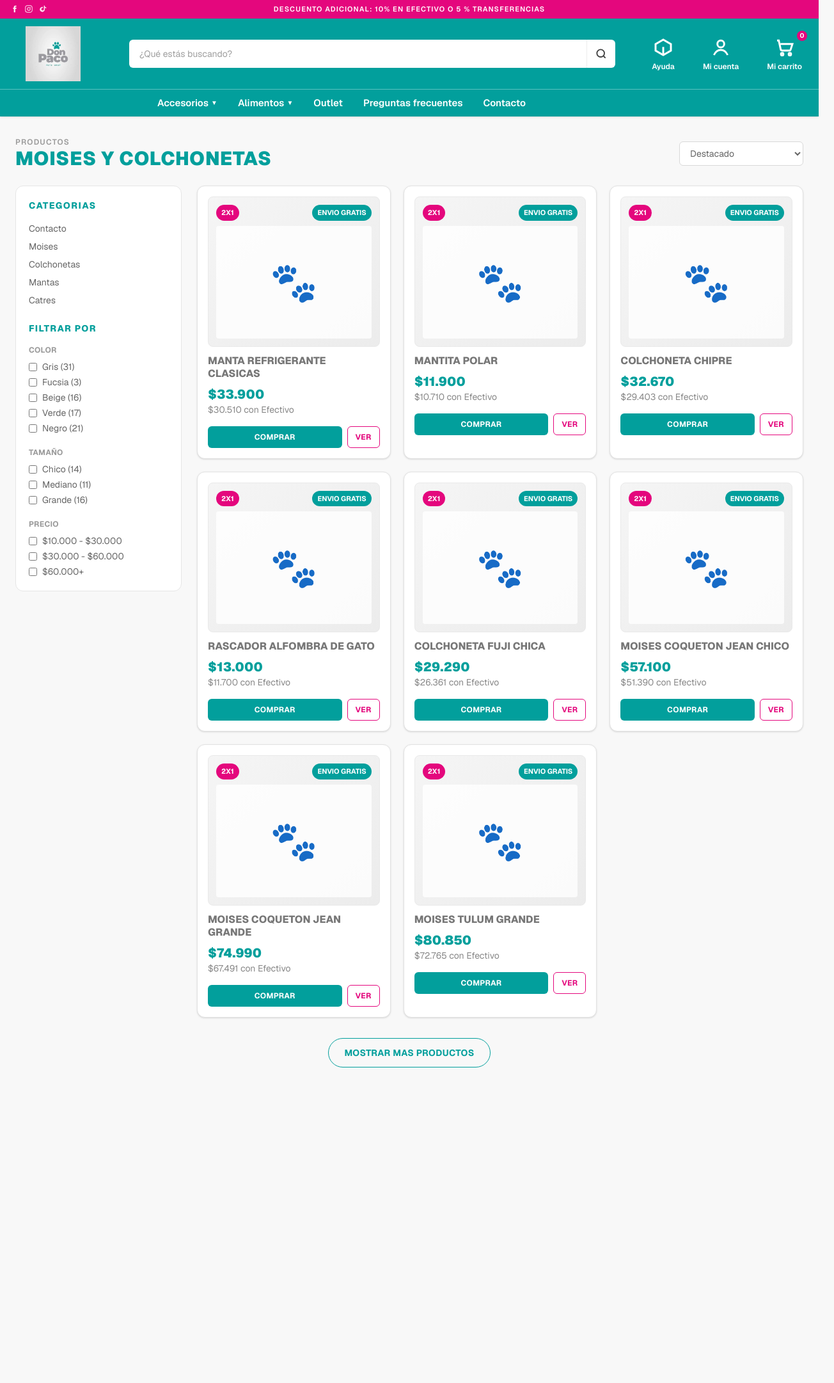
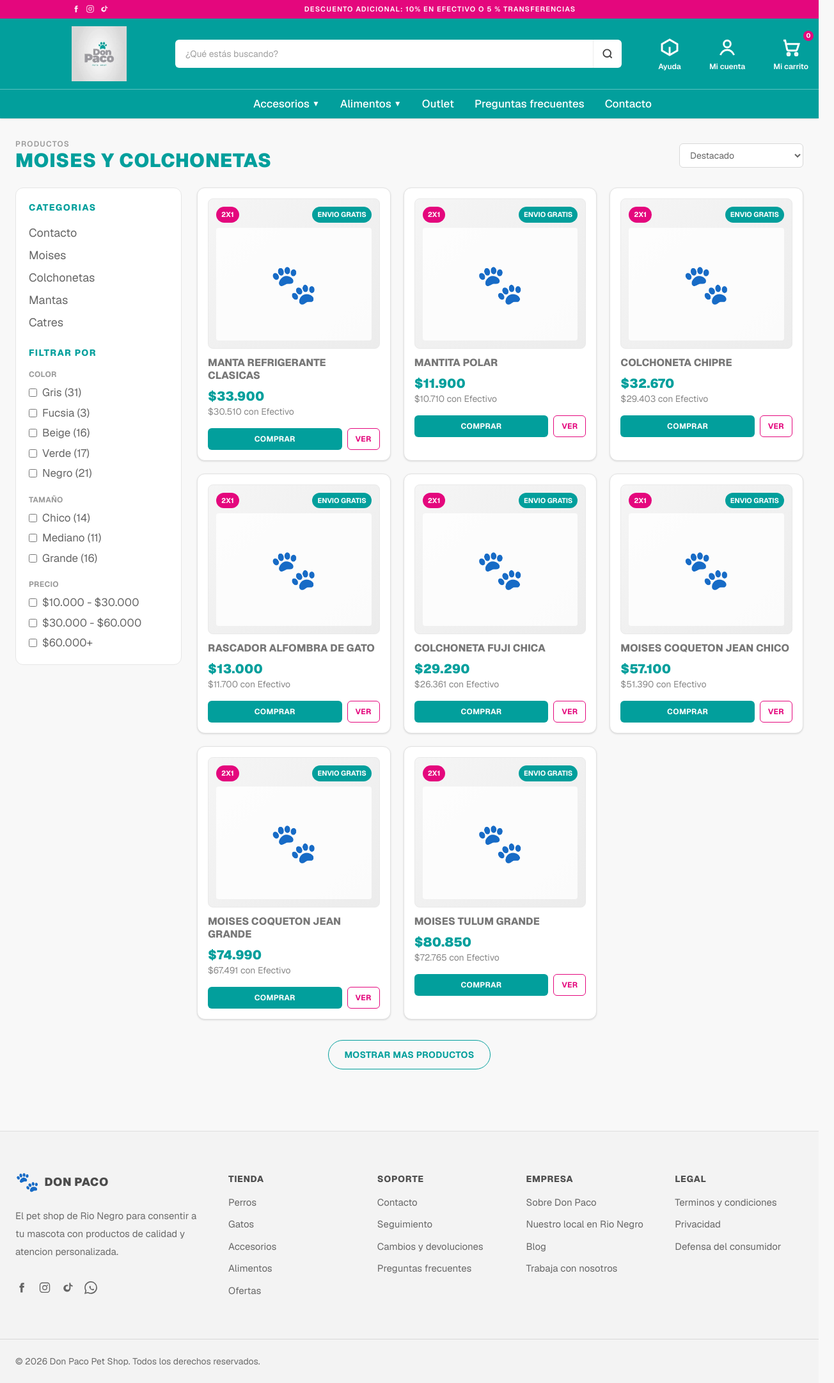
Before and after one commit to Julian986/don-paco, a Next.js app: page / in a window 1280 px wide. Shown: the whole page at 64% size, 1304 px wide, since content can reach past the window. Before the commit the page ends 1700 px from the top, so only its background shows below. Built offline with nearby package versions, Linux system fonts and the light colour scheme.

Commit message:
diseño estable 25/3

```diff
--- a/src/app/page.tsx
+++ b/src/app/page.tsx
@@ -34,12 +34,31 @@
   { name: "Moises Tulum Grande", price: "$80.850", cash: "$72.765" },
 ];
 
+const footerColumns = [
+  {
+    title: "Tienda",
+    links: ["Perros", "Gatos", "Accesorios", "Alimentos", "Ofertas"],
+  },
+  {
+    title: "Soporte",
+    links: ["Contacto", "Seguimiento", "Cambios y devoluciones", "Preguntas frecuentes"],
+  },
+  {
+    title: "Empresa",
+    links: ["Sobre Don Paco", "Nuestro local en Rio Negro", "Blog", "Trabaja con nosotros"],
+  },
+  {
+    title: "Legal",
+    links: ["Terminos y condiciones", "Privacidad", "Defensa del consumidor"],
+  },
+];
+
 export default function Home() {
   return (
     <main className="min-h-screen bg-[#f8f8f8] text-[#3f3f3f]">
       <header className="sticky top-0 z-20 shadow-sm">
         <div className="bg-[#e4077d]">
-          <div className="grid w-full grid-cols-[1fr_auto_1fr] items-center px-3 py-1.5 md:px-4">
+          <div className="grid w-full grid-cols-[1fr_auto_1fr] items-center px-3 py-1.5 md:px-4 md:pl-28">
             <div className="flex items-center gap-2 text-white">
               <a href="#" aria-label="Facebook" className="opacity-90 transition-opacity hover:opacity-100">
                 <svg viewBox="0 0 24 24" className="h-3.5 w-3.5 fill-current">
@@ -66,7 +85,7 @@
         </div>
 
         <div className="bg-[#029f9c] text-white">
-          <div className="mx-auto w-full max-w-[1500px] px-2 py-3 md:px-4 md:translate-x-6">
+          <div className="mx-auto w-full max-w-[1500px] px-2 py-3 md:px-4 md:pl-28">
             <div className="grid items-center gap-3 md:grid-cols-[130px_minmax(560px,760px)_260px] md:gap-8">
               <a href="/" className="shrink-0 justify-self-start">
                 <Image
@@ -148,16 +167,15 @@
         </div>
 
         <nav className="border-t border-white/35 bg-[#029f9c]">
-          <div className="mx-auto grid w-full max-w-[1500px] md:grid-cols-[130px_minmax(560px,760px)_260px] md:translate-x-6">
-            <div />
-            <div className="flex flex-wrap items-center justify-center gap-x-8 gap-y-2 py-2.5 text-[15px] font-semibold text-white">
+          <div className="mx-auto w-full max-w-7xl px-4 md:px-6 md:pl-28">
+            <div className="flex flex-wrap items-center justify-start gap-x-8 gap-y-2 py-2.5 text-[17px] font-medium text-white lg:pl-[284px]">
             <a href="#" className="inline-flex items-center gap-1 transition-colors hover:text-[#f6d4ea]">
               Accesorios
-              <span className="text-[10px]">▼</span>
+              <span className="text-[12px]">▼</span>
             </a>
             <a href="#" className="inline-flex items-center gap-1 transition-colors hover:text-[#f6d4ea]">
               Alimentos
-              <span className="text-[10px]">▼</span>
+              <span className="text-[12px]">▼</span>
             </a>
             <a href="#" className="transition-colors hover:text-[#f6d4ea]">
               Outlet
@@ -169,7 +187,6 @@
               Contacto
             </a>
             </div>
-            <div />
           </div>
         </nav>
       </header>
@@ -201,7 +218,7 @@
             <h2 className="mb-4 text-sm font-extrabold uppercase tracking-widest text-[#029f9c]">
               Categorias
             </h2>
-            <ul className="mb-6 space-y-2 text-sm">
+            <ul className="mb-6 space-y-2 text-[18px]">
               {categoryLinks.map((item) => (
                 <li key={item}>
                   <a href="#" className="text-[#666] transition-colors hover:text-[#e4077d]">
@@ -220,7 +237,7 @@
                   <p className="mb-2 text-xs font-bold uppercase tracking-wide text-[#9a9a9a]">
                     {group.title}
                   </p>
-                  <ul className="space-y-1 text-sm text-[#666]">
+                  <ul className="space-y-1.5 text-[17px] text-[#666]">
                     {group.options.map((option) => (
                       <li key={option}>
                         <label className="flex items-center gap-2">
@@ -285,6 +302,68 @@
           </button>
         </div>
       </section>
+
+      <footer className="mt-16 border-t border-[#dfdfdf] bg-[#f3f3f3]">
+        <div className="mx-auto grid w-full max-w-7xl gap-10 px-6 py-16 md:grid-cols-[1.5fr_1fr_1fr_1fr_1fr] md:gap-8">
+          <div>
+            <div className="mb-6 inline-flex items-center gap-2">
+              <span className="text-3xl leading-none text-[#029f9c]">🐾</span>
+              <span className="text-lg font-black uppercase tracking-wide text-[#4c4c4c]">Don Paco</span>
+            </div>
+            <p className="mb-8 max-w-xs text-[15px] leading-7 text-[#6a6a6a]">
+              El pet shop de Rio Negro para consentir a tu mascota con productos de calidad y
+              atencion personalizada.
+            </p>
+            <div className="flex items-center gap-4 text-[#656565]">
+              <a href="#" aria-label="Facebook" className="transition-colors hover:text-[#029f9c]">
+                <svg viewBox="0 0 24 24" className="h-5 w-5 fill-current">
+                  <path d="M13.6 8.5V7.1c0-.7.5-.9.8-.9h2.1V3h-2.9c-3.2 0-3.9 2.4-3.9 4v1.5H7.8v3.5h1.9V21h3.9v-9h2.6l.4-3.5h-3z" />
+                </svg>
+              </a>
+              <a href="#" aria-label="Instagram" className="transition-colors hover:text-[#029f9c]">
+                <svg viewBox="0 0 24 24" className="h-5 w-5 fill-current">
+                  <path d="M12 7.3A4.7 4.7 0 1 0 12 16.7 4.7 4.7 0 0 0 12 7.3Zm0 7.8A3.1 3.1 0 1 1 12 8.9a3.1 3.1 0 0 1 0 6.2Zm6-7.9a1.1 1.1 0 1 1-2.1 0 1.1 1.1 0 0 1 2.1 0Z" />
+                  <path d="M12 2.2h4.1c3.2 0 5.7 2.5 5.7 5.7V16c0 3.2-2.5 5.7-5.7 5.7H7.9A5.7 5.7 0 0 1 2.2 16V7.9c0-3.2 2.5-5.7 5.7-5.7H12Zm0 1.6H7.9a4.1 4.1 0 0 0-4.1 4.1V16A4.1 4.1 0 0 0 7.9 20h8.2a4.1 4.1 0 0 0 4.1-4.1V7.9a4.1 4.1 0 0 0-4.1-4.1H12Z" />
+                </svg>
+              </a>
+              <a href="#" aria-label="TikTok" className="transition-colors hover:text-[#029f9c]">
+                <svg viewBox="0 0 24 24" className="h-5 w-5 fill-current">
+                  <path d="M14.8 3v9.4a3.4 3.4 0 1 1-2.4-3.2V6.8a6.7 6.7 0 1 0 4.8 6.4V8.8a6.7 6.7 0 0 0 3.9 1.3V7.7a4.3 4.3 0 0 1-4-4.7h-2.3Z" />
+                </svg>
+              </a>
+              <a href="#" aria-label="WhatsApp" className="transition-colors hover:text-[#029f9c]">
+                <svg viewBox="0 0 16 16" className="h-5 w-5 fill-current">
+                  <path d="M13.601 2.326A7.854 7.854 0 0 0 8.04 0C3.674 0 .12 3.554.12 7.92c0 1.398.365 2.762 1.057 3.965L0 16l4.235-1.11a7.902 7.902 0 0 0 3.805.968h.003c4.366 0 7.92-3.554 7.92-7.92a7.9 7.9 0 0 0-2.362-5.612Zm-5.56 12.21a6.57 6.57 0 0 1-3.345-.915l-.24-.144-2.515.66.672-2.453-.156-.252a6.56 6.56 0 0 1-1.004-3.514c0-3.626 2.95-6.576 6.577-6.576 1.747 0 3.389.68 4.624 1.915a6.53 6.53 0 0 1 1.92 4.64c-.001 3.627-2.95 6.577-6.576 6.577Z" />
+                  <path d="M11.78 9.812c-.148-.074-.87-.428-1.004-.476-.134-.05-.232-.074-.33.074-.098.148-.379.476-.464.574-.086.099-.173.111-.32.037-.148-.074-.625-.23-1.19-.733-.44-.392-.737-.876-.824-1.024-.086-.148-.009-.228.065-.302.067-.067.148-.173.222-.259.074-.086.099-.148.148-.247.05-.099.025-.185-.012-.259-.037-.074-.33-.797-.453-1.092-.12-.289-.242-.25-.33-.255l-.282-.005a.54.54 0 0 0-.39.185c-.135.148-.514.501-.514 1.22 0 .718.526 1.412.6 1.51.074.099 1.037 1.584 2.515 2.221.351.151.625.241.838.308.352.112.672.096.925.058.282-.042.87-.355.992-.699.123-.343.123-.637.086-.699-.037-.062-.136-.099-.284-.173Z" />
+                </svg>
+              </a>
+            </div>
+          </div>
+
+          {footerColumns.map((column) => (
+            <div key={column.title}>
+              <h3 className="mb-4 text-sm font-extrabold uppercase tracking-wider text-[#4f4f4f]">
+                {column.title}
+              </h3>
+              <ul className="space-y-3 text-[15px] text-[#676767]">
+                {column.links.map((link) => (
+                  <li key={link}>
+                    <a href="#" className="transition-colors hover:text-[#e4077d]">
+                      {link}
+                    </a>
+                  </li>
+                ))}
+              </ul>
+            </div>
+          ))}
+        </div>
+
+        <div className="mx-auto w-full max-w-7xl border-t border-[#d8d8d8] px-6 py-6">
+          <p className="text-sm text-[#6b6b6b]">
+            © 2026 Don Paco Pet Shop. Todos los derechos reservados.
+          </p>
+        </div>
+      </footer>
     </main>
   );
 }
```
